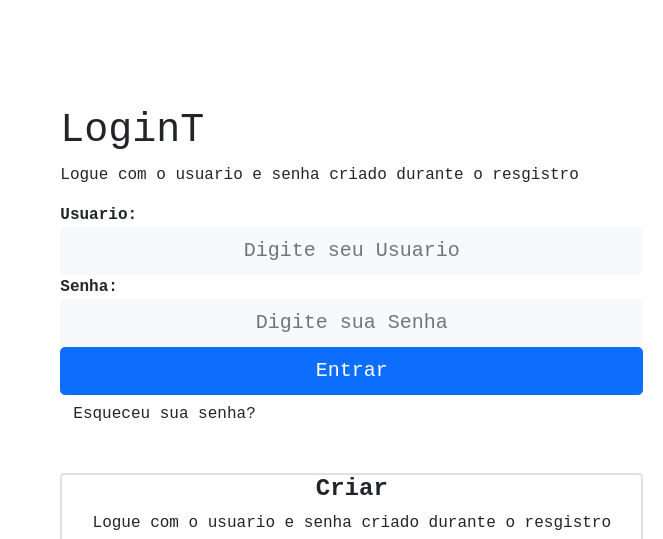
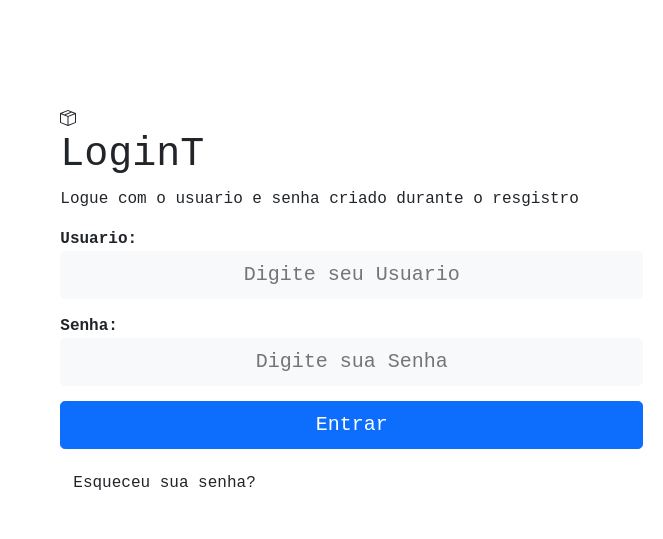
Before and after one commit to Eduardodiniz05/LoginT, a plain HTML site: page index.html in a window 1280 px wide. Shown: the part 177-716 px from the top of the page, 617-1280 px from the left. Drawn offline with nearby package versions, Linux system fonts and the light colour scheme.

Commit message:
finalização do projeto e adição do readme

```diff
--- a/index.html
+++ b/index.html
@@ -18,11 +18,14 @@
         </div>
         <div class="log-signup">
             <div class="logon border-3">
+                <svg xmlns="http://www.w3.org/2000/svg" width="16" height="16" fill="currentColor" class="bi bi-box-seam" viewBox="0 0 16 16">
+                    <path d="M8.186 1.113a.5.5 0 0 0-.372 0L1.846 3.5l2.404.961L10.404 2l-2.218-.887zm3.564 1.426L5.596 5 8 5.961 14.154 3.5l-2.404-.961zm3.25 1.7-6.5 2.6v7.922l6.5-2.6V4.24zM7.5 14.762V6.838L1 4.239v7.923l6.5 2.6zM7.443.184a1.5 1.5 0 0 1 1.114 0l7.129 2.852A.5.5 0 0 1 16 3.5v8.662a1 1 0 0 1-.629.928l-7.185 2.874a.5.5 0 0 1-.372 0L.63 13.09a1 1 0 0 1-.63-.928V3.5a.5.5 0 0 1 .314-.464L7.443.184z"/>
+                  </svg>
                 <h1>LoginT</h1>
                 <p>Logue com o usuario e senha criado durante o resgistro</p>
                 <label for="usuario">Usuario:</label>
                 <br>
-                <input type="text" class="btn btn-light btn-lg" name="" id="usuario" placeholder="Digite seu Usuario"
+                <input type="text" class="btn btn-light btn-lg buttons" name="" id="usuario" placeholder="Digite seu Usuario"
                     name="usuario">
                 <br>
                 <label for="password">Senha:</label>
--- a/style.css
+++ b/style.css
@@ -64,3 +64,8 @@ h4 {
 #usuario, #password, #entrar {
     width: 100%;
 }
+
+
+.buttons {
+    margin-bottom: 15px;
+}
```
Also changed, not shown: 2 other files.
